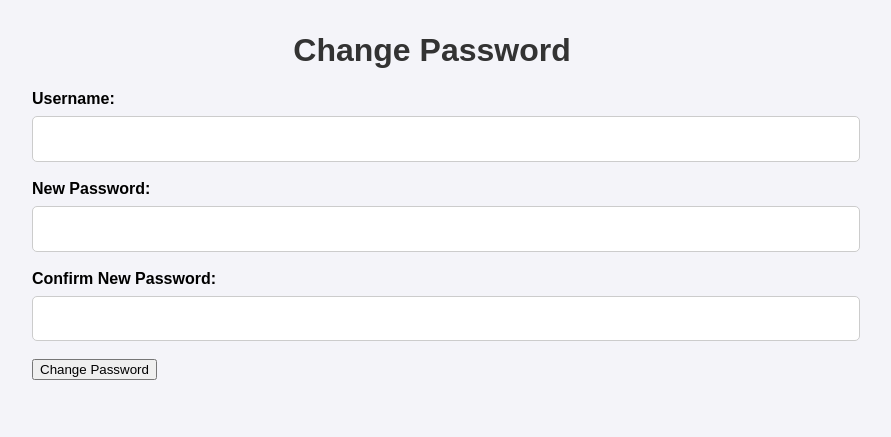
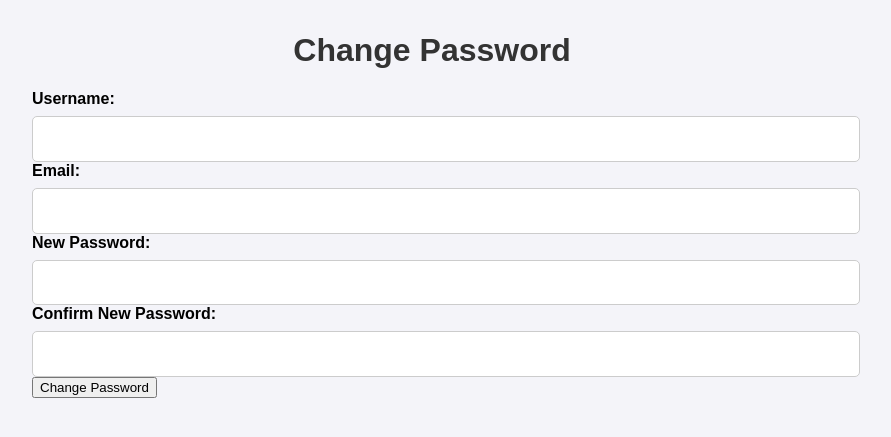
Before and after one commit to cynak/samba-web-interface, a Flask app: page /change_password in a window 1280 px wide. Shown: the part 50-487 px from the top of the page, without its empty margins (208-1099 px from the left). Run offline with Flask 3, Linux system fonts and the light colour scheme.

Commit message:
Added email matching for changing passwords

```diff
--- a/main.py
+++ b/main.py
@@ -97,11 +97,12 @@ def add_user():
 def change_password():
     if request.method == "POST":
         username = request.form.get("username")
+        email = request.form.get("email")
         password = request.form.get("password")
         confirm_password = request.form.get("confirm_password")
 
-        if not username or not password:
-            flash("Username and password are required", "error")
+        if not username or not email or not password:
+            flash("Username, email, and password are required", "error")
             return redirect(url_for("change_password"))
 
         if password != confirm_password:
@@ -109,6 +110,12 @@ def change_password():
             return redirect(url_for("change_password"))
 
         try:
+            # Verify the email matches the user's stored email
+            current_email = run_command(["sudo", "getent", "passwd", username]).split(":")[4]
+            if current_email.strip() != email.strip():
+                flash("The provided email does not match the system's records", "error")
+                return redirect(url_for("change_password"))
+
             # Change the system account password
             run_command(
                 ["sudo", "passwd", username],
--- a/templates/change_password.html
+++ b/templates/change_password.html
@@ -7,16 +7,19 @@
 <form method="POST">
     <label for="username">Username:</label>
     <input type="text" id="username" name="username" required>
-    <br><br>
+    <br>
+
+    <label for="email">Email:</label>
+    <input type="email" id="email" name="email" required>
+    <br>
 
     <label for="password">New Password:</label>
     <input type="password" id="password" name="password" required>
-    <br><br>
+    <br>
 
     <label for="confirm_password">Confirm New Password:</label>
     <input type="password" id="confirm_password" name="confirm_password" required>
-    <br><br>
+    <br>
 
     <button type="submit">Change Password</button>
-</form>
 {% endblock %}
```
